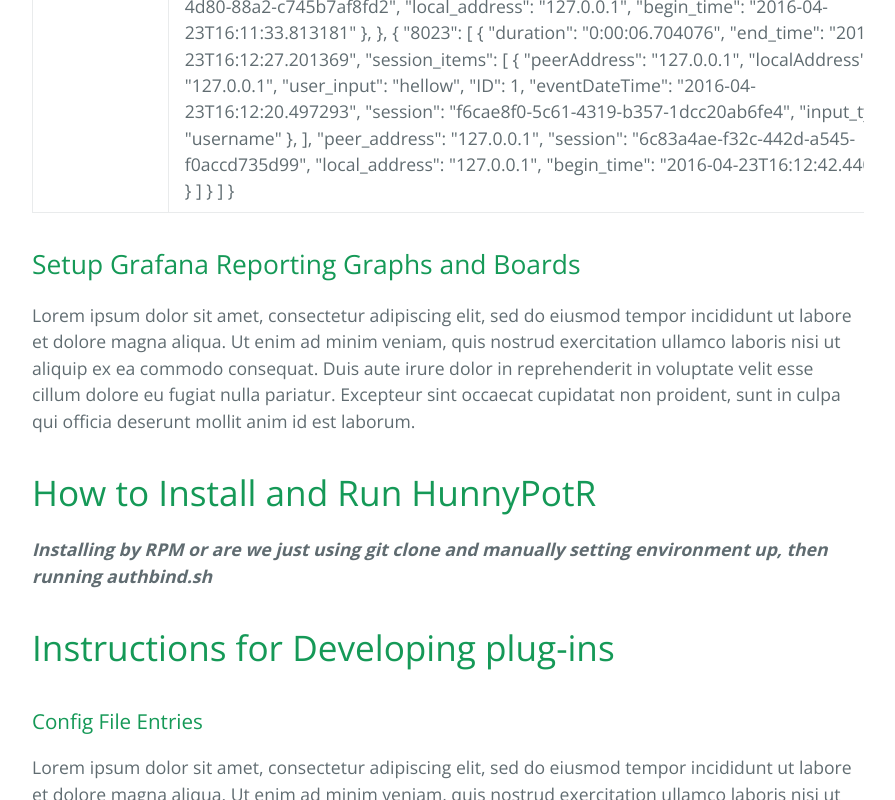
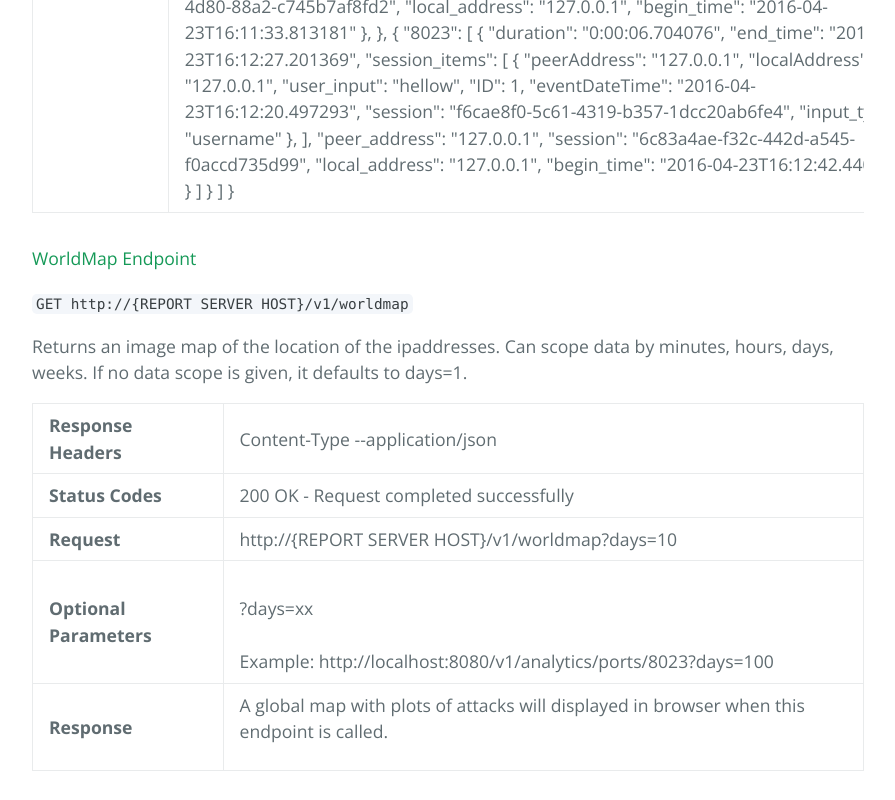
Before and after one commit to RECCE7/recce7.github.io, a plain HTML site: page index.html in a window 1280 px wide. Shown: the part 11200-12000 px from the top of the page, without its empty margins (192-1087 px from the left). Drawn offline with nearby package versions, Linux system fonts and the light colour scheme.

Commit message:
Added worldmap endpoint

```diff
--- a/index.html
+++ b/index.html
@@ -428,6 +428,19 @@ All examples below assume report server configured to respond on <code>localhost
   </td></tr>
 </table>
 
+<h4>WorldMap Endpoint</h4>
+<p><code>GET http://{REPORT SERVER HOST}/v1/worldmap</code></p>
+<p>Returns an image map of the location of the ipaddresses. Can scope data by minutes, hours, days, weeks.  If no data scope is given, it defaults to days=1.</p>
+<table>
+  <tr><td><strong>Response Headers</strong></td><td>Content-Type --application/json</td></tr>
+  <tr><td><strong>Status Codes</strong></td><td>200 OK - Request completed successfully</td></tr>
+  <tr><td><strong>Request</strong></td><td>http://{REPORT SERVER HOST}/v1/worldmap?days=10</td></tr>
+  <tr><td><strong>Optional Parameters</strong></td><td><br class="small">?days=xx</br><br class="small">Example: http://localhost:8080/v1/analytics/ports/8023?days=100</br>
+  <tr><td><strong>Response</strong></td><td>
+    <p>A global map with plots of attacks will displayed in browser when this endpoint is called.</p>
+  </td></tr>
+</table>
+
 
 <h2>
 <a id="setup-grafana-reporting-graphs-and-boards" class="anchor" href="#setup-grafana-reporting-graphs-and-boards" aria-hidden="true"><span aria-hidden="true" class="octicon octicon-link"></span></a>Setup Grafana Reporting Graphs and Boards</h2>
```
